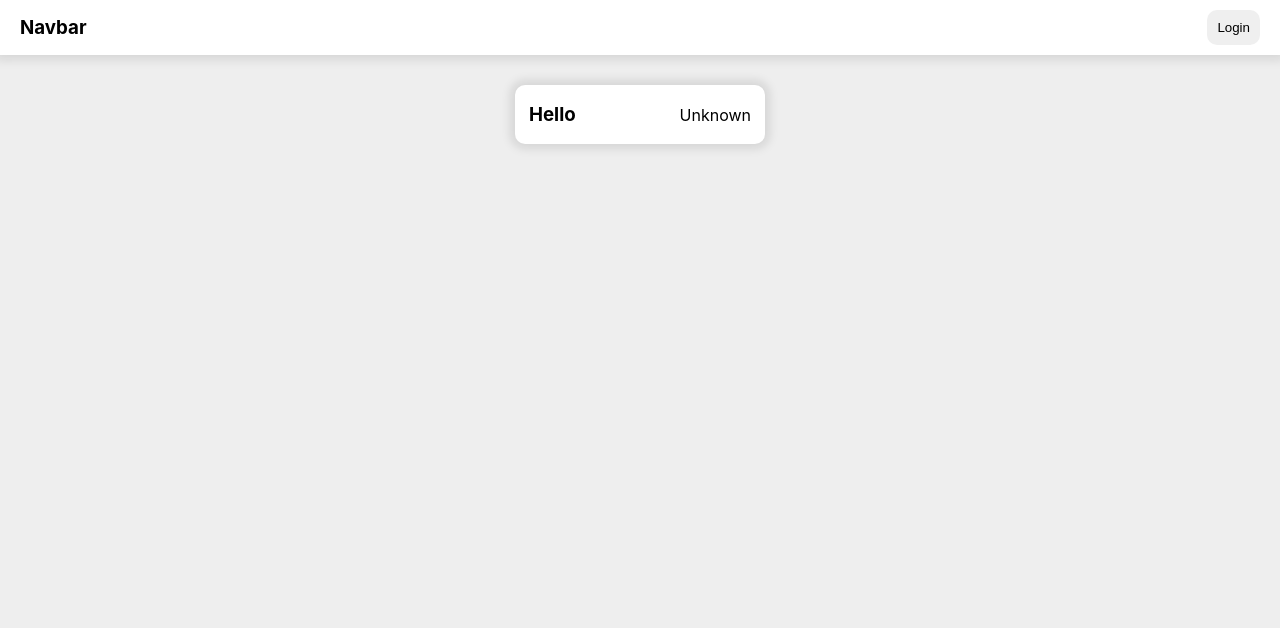
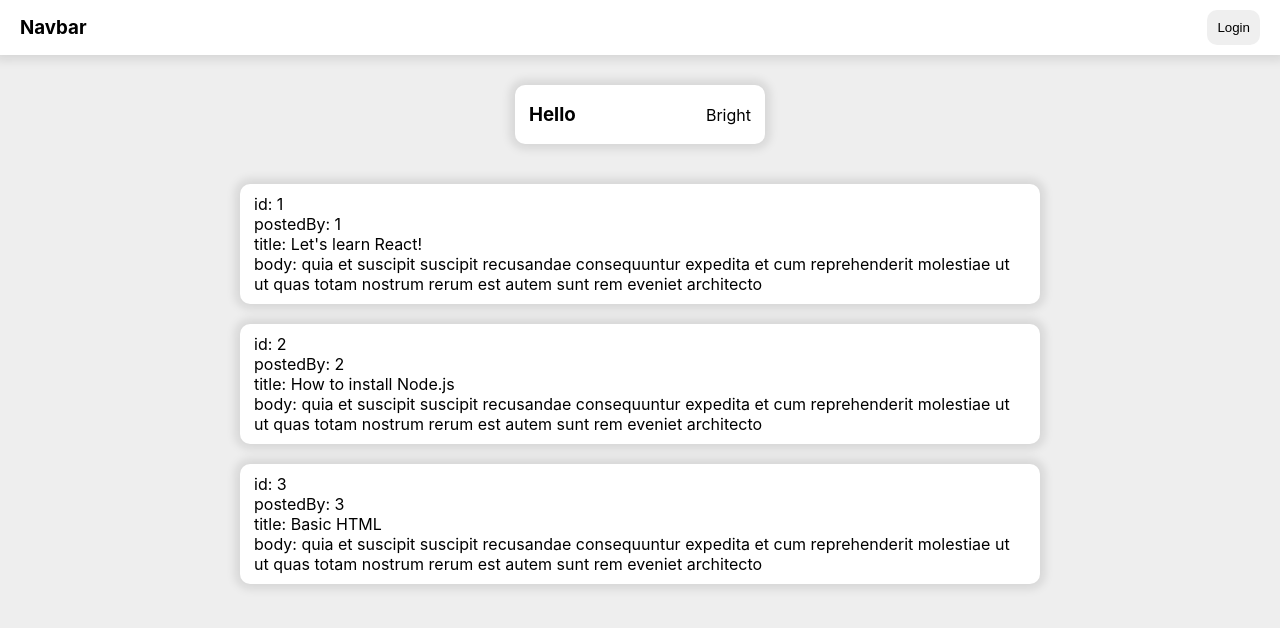
Before and after one commit to brightnc/my-first-react-app, a React (Vite) app: page / in a window 1280 px wide. Shown: the top 628 px of the page. Built offline with nearby package versions, Linux system fonts and the light colour scheme.

Commit message:
demo: event handler

```diff
--- a/src/App.css
+++ b/src/App.css
@@ -4,3 +4,10 @@
   align-items: center;
   gap: 30px;
 }
+
+.feed-container {
+  display: flex;
+  flex-direction: column;
+  max-width: 800px;
+  width: 100%;
+}
--- a/src/App.tsx
+++ b/src/App.tsx
@@ -1,14 +1,42 @@
+import { useEffect, useState } from 'react'
 import './App.css'
 import Greeting from './components/Greeting'
 import Navbar from './components/Navbar'
+import Post from './components/Post'
+import { PostDTO } from './types/dto'
+import { postsData } from './data'
 
-const name: string = 'Bright'
-const greetingMsg: string = 'Hello'
 function App() {
+  const getPosts = (): Promise<PostDTO[]> => {
+    return new Promise((resolve) => {
+      setTimeout(() => {
+        resolve(postsData)
+      }, 2 * 1000)
+    })
+  }
+
+  const name: string = 'Bright'
+  const greetingMsg: string = 'Hello'
+  const isLoggedIn: boolean = true
+  const [loading, setLoading] = useState(false)
+  const [posts, setPosts] = useState<PostDTO[]>([])
+  useEffect(() => {
+    getPosts().then((data) => {
+      setLoading(true)
+      setPosts(data)
+    })
+  }, [])
   return (
     <div className="App">
       <Navbar />
-      <Greeting name={name} greetingMsg={greetingMsg} isLoggedIn={false} />
+      <Greeting name={name} greetingMsg={greetingMsg} isLoggedIn={isLoggedIn} />
+      <div className="feed-container">
+        {loading
+          ? posts.map((post) => {
+              return <Post key={post.id} post={post} />
+            })
+          : 'Loading...'}
+      </div>
     </div>
   )
 }
--- /dev/null
+++ b/src/components/Post.module.css
@@ -0,0 +1,11 @@
+.post {
+  width: 100%;
+  height: auto;
+  padding: 10px 14px;
+  margin: 10px 0;
+  box-sizing: border-box;
+  box-shadow: 0 0 10px 5px rgb(0 0 0 / 0.1);
+
+  background-color: white;
+  border-radius: 10px;
+}
--- /dev/null
+++ b/src/components/Post.tsx
@@ -0,0 +1,20 @@
+import { PostDTO } from '../types/dto'
+import classes from './Post.module.css'
+interface IPostProps {
+  post: PostDTO
+}
+
+const Post = ({ post }: IPostProps) => {
+  const handleClick = (id: number) => {
+    alert(`Clicked id: ${id}`)
+  }
+  return (
+    <div onClick={() => handleClick(post.id)} className={classes.post}>
+      <p>id: {post.id}</p>
+      <p>postedBy: {post.userId}</p>
+      <p>title: {post.title}</p>
+      <p>body: {post.body}</p>
+    </div>
+  )
+}
+export default Post
--- /dev/null
+++ b/src/data.ts
@@ -0,0 +1,22 @@
+import { PostDTO } from './types/dto'
+
+export const postsData: PostDTO[] = [
+  {
+    id: 1,
+    userId: 1,
+    title: "Let's learn React!",
+    body: 'quia et suscipit\nsuscipit recusandae consequuntur expedita et cum\nreprehenderit molestiae ut ut quas totam\nnostrum rerum est autem sunt rem eveniet architecto',
+  },
+  {
+    id: 2,
+    userId: 2,
+    title: 'How to install Node.js',
+    body: 'quia et suscipit\nsuscipit recusandae consequuntur expedita et cum\nreprehenderit molestiae ut ut quas totam\nnostrum rerum est autem sunt rem eveniet architecto',
+  },
+  {
+    id: 3,
+    userId: 3,
+    title: 'Basic HTML',
+    body: 'quia et suscipit\nsuscipit recusandae consequuntur expedita et cum\nreprehenderit molestiae ut ut quas totam\nnostrum rerum est autem sunt rem eveniet architecto',
+  },
+]
--- /dev/null
+++ b/src/types/dto.ts
@@ -0,0 +1,6 @@
+export interface PostDTO {
+  id: number
+  userId: number
+  title: string
+  body: string
+}
```
